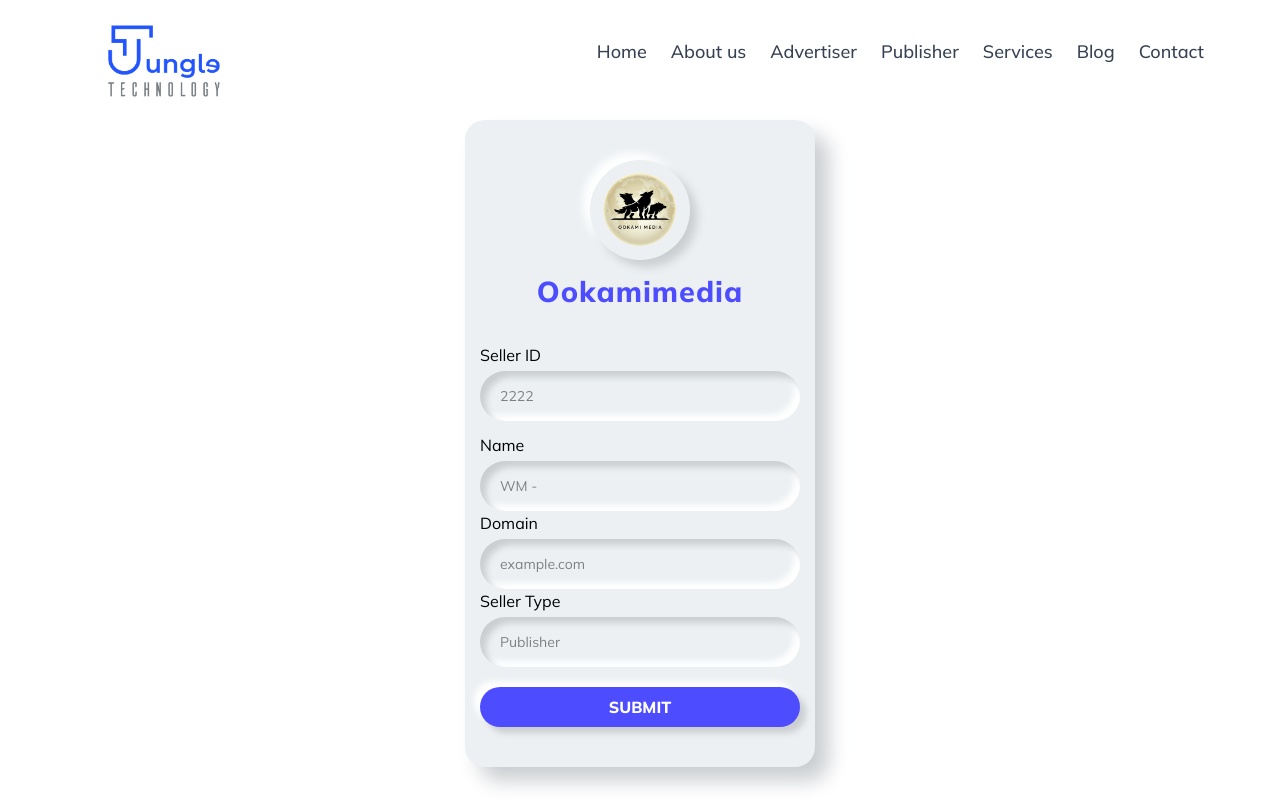
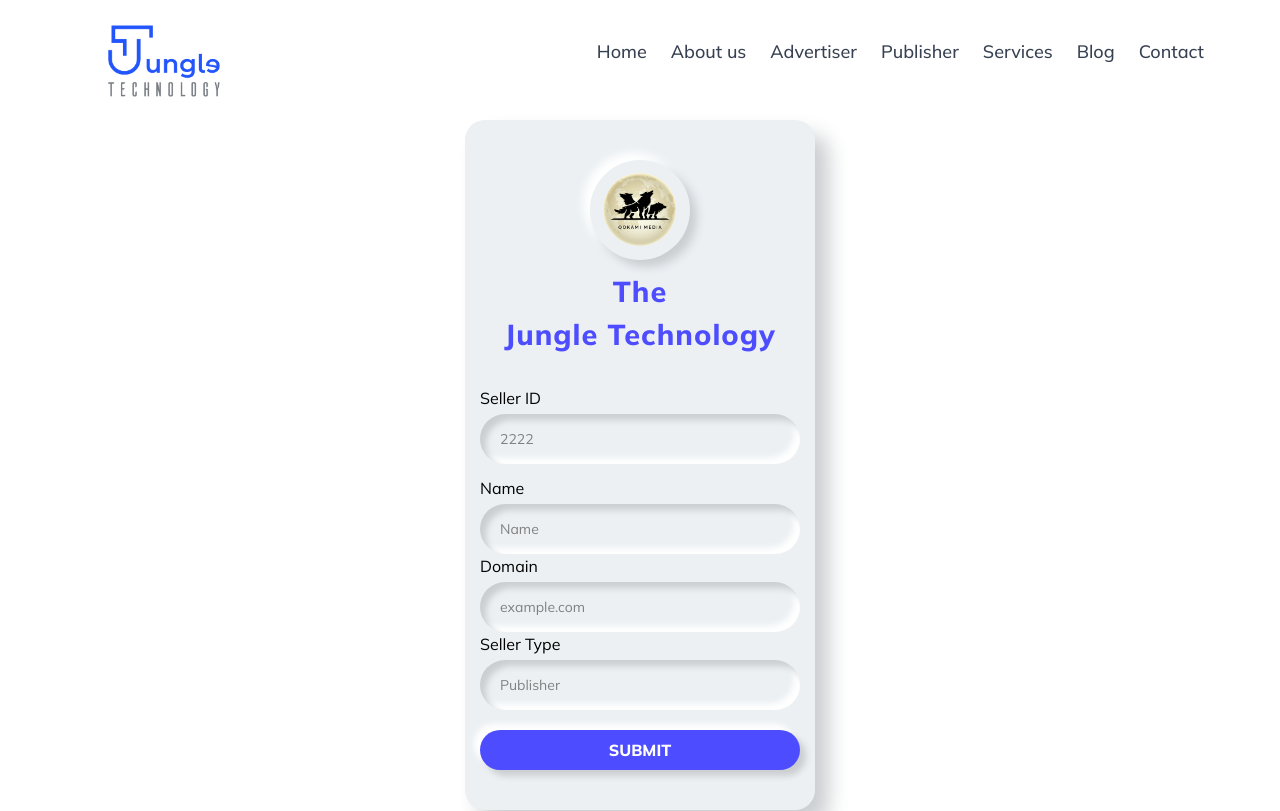
Before and after one commit to GeoAnand/gokul-, a React (Create React App) app: page /Owner-panel in a window 1280 px wide. Shown: the top 811 px of the page. Built offline with nearby package versions, Linux system fonts and the light colour scheme; the HTML template or start-up script is replaced by a standard one.

Commit message:
json_updated-19-07-24

```diff
--- a/src/components/Clients.jsx
+++ b/src/components/Clients.jsx
@@ -13,7 +13,7 @@
 
     function getJsonData(){
         let url="form_OO/Owner_form.php";
-        // axios.defaults.baseURL = 'https://www.skillskapes.com/'; needs to be activated for the Form (Sellers data)
+        axios.defaults.baseURL = 'https://www.skillskapes.com/'; // needs to be activated for the Form (Sellers data)
         axios.defaults.headers.common['Content-Type'] ='application/json;charset=utf-8';
         return axios.get(url)
     }
--- a/src/components/Owner.jsx
+++ b/src/components/Owner.jsx
@@ -128,14 +128,14 @@
     <div class="owner_form">
     <div class="container form">
         <div class="brand-logo"></div>
-        <div class="brand-title">Ookamimedia</div>
+        <div class="brand-title">The <br></br>Jungle Technology</div>
         <div class="inputs">
           <label>Seller ID</label>
           <input type="text" id="sellerId"
               value={sellerId} onChange={(event) => setSellerId(event.target.value)} placeholder="2222" />
           <label>Name</label>
           <input type="text" id="name"
-              value={name} onChange={(event) => setName(event.target.value)} placeholder="WM -" />
+              value={name} onChange={(event) => setName(event.target.value)} placeholder="Name" />
           <label>Domain</label>
           <input type="text" id="domain"
               value={domain} onChange={(event) => setDomain(event.target.value)} placeholder="example.com" />
```
